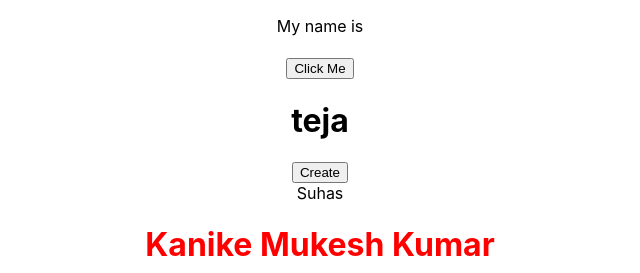
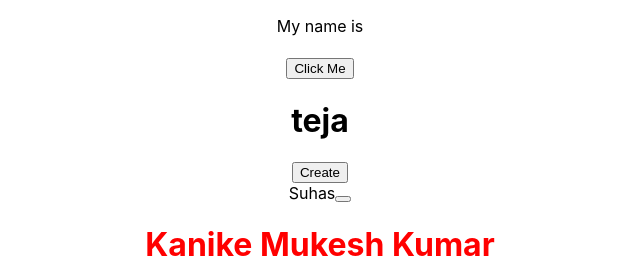
Before and after one commit to MeghaGowda1223456/Git-practice-second-batch, a React (Create React App) app: page / in a window 1280 px wide. Shown: the top 273 px of the page, without its empty margins (320-960 px from the left). Built offline with nearby package versions, Linux system fonts and the light colour scheme.

Commit message:
3rd_comit

```diff
--- a/src/components/Suhas.js
+++ b/src/components/Suhas.js
@@ -2,7 +2,9 @@ import React from 'react'
 
 function Suhas() {
   return (
-    <div>Suhas</div>
+    <div>Suhas
+        <button></button>
+    </div>
   )
 }
 
```
